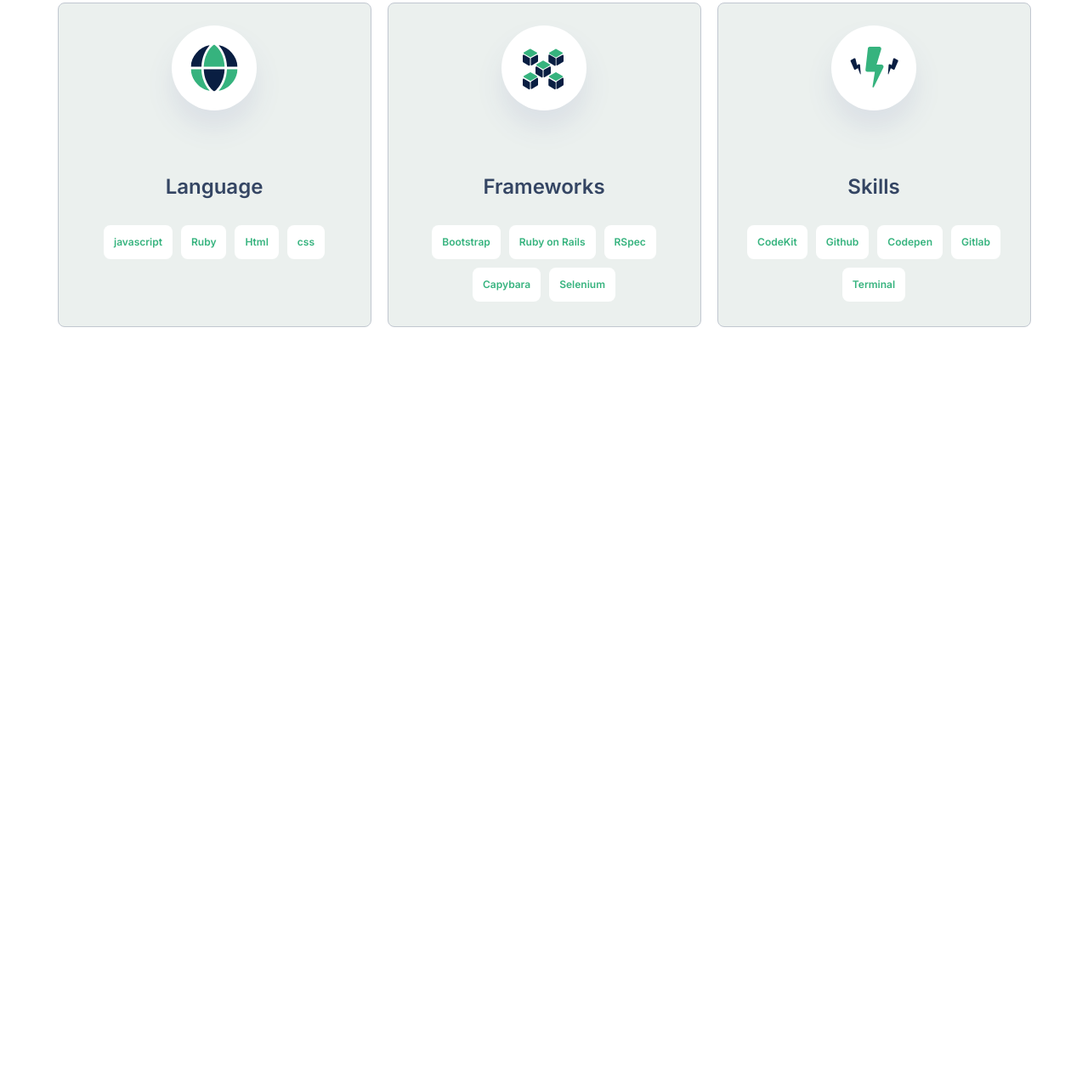
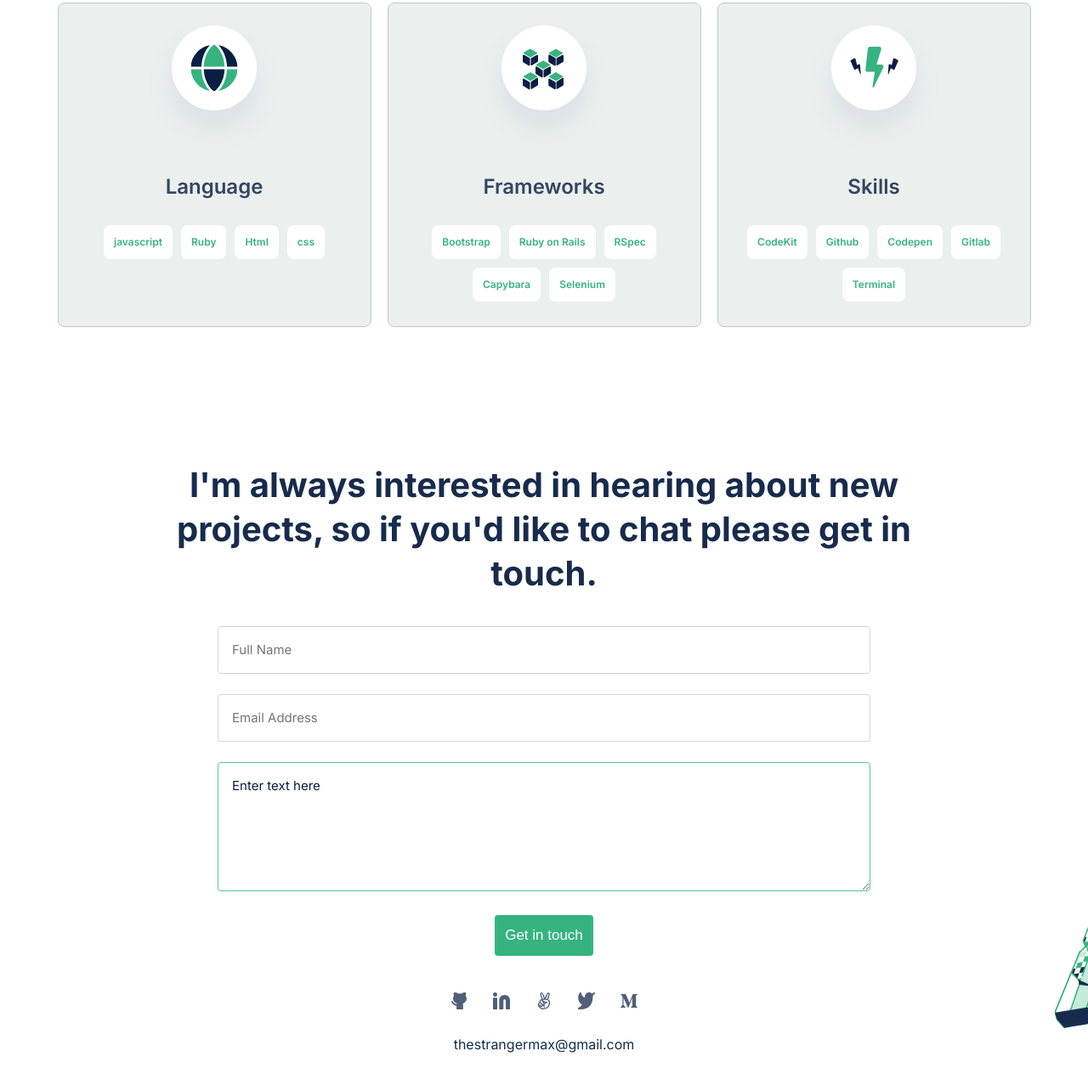
Before and after one commit to maxthestranger/mts_portfolio, a website: page index.html in a window 1280 px wide. Shown: the part 2447-3724 px from the top of the page at 85% size. Before the commit the page ends 2912 px from the top, so only its background shows below. Drawn offline with Linux system fonts and the light colour scheme.

Commit message:
add contact form structure

```diff
--- a/css/style.css
+++ b/css/style.css
@@ -34,6 +34,11 @@
   width: 100%;
   height: auto;
   vertical-align: baseline;
+}
+
+button {
+  border: 0;
+  cursor: pointer;
 }
 
 /* header navigation */
@@ -347,6 +352,65 @@
   margin: 5px;
 }
 
+/* contact */
+.contact {
+  background-image: url('../img/contact_bg.svg');
+  background-position: 100% 80%;
+  background-repeat: no-repeat;
+}
+
+.form {
+  width: 100%;
+  max-width: 768px;
+}
+
+.form ul {
+  list-style: none;
+  display: flex;
+  flex-direction: column;
+  align-items: center;
+  row-gap: 24px;
+}
+
+.form ul li {
+  width: 100%;
+}
+
+input,
+textarea {
+  background: #ffffff;
+  border: 1px solid #d0d9d4;
+  border-radius: 4px;
+  width: 100%;
+  padding: 15px 16px;
+  font-size: 15px;
+  line-height: 24px;
+  color: #6b778c;
+  font-family: 'Inter', sans-serif;
+}
+
+textarea {
+  border-color: #60c095;
+}
+
+input:focus-visible,
+textarea:focus-visible {
+  outline-color: #27c080;
+}
+
+input::placeholder,
+textarea::placeholder {
+  font-family: 'Inter', sans-serif;
+}
+
+textarea::placeholder {
+  color: #091e42;
+}
+
+.mt-17 {
+  margin-top: 17px;
+}
+
 /* 1020 */
 @media (max-width: 1020px) {
   .hero-description {
--- a/index.html
+++ b/index.html
@@ -370,6 +370,111 @@
           </div>
         </div>
       </section>
+
+      <section class="contact">
+        <div class="sec-wrapper">
+          <div class="sec-text">
+            <h2 class="sec-title">
+              I'm always interested in hearing about new projects, so if you'd
+              like to chat please get in touch.
+            </h2>
+            <form
+              action="https://formspree.io/f/xjvlwyba"
+              method="post"
+              class="form"
+            >
+              <ul>
+                <li>
+                  <input
+                    type="text"
+                    name="full_name"
+                    placeholder="Full Name"
+                    maxlength="30"
+                    required
+                  />
+                </li>
+
+                <li>
+                  <input
+                    type="email"
+                    name="email_address"
+                    placeholder="Email Address"
+                    maxlength="30"
+                    pattern="[A-Za-z0-9._%+-]+@[A-Za-z0-9.-]+\.[A-Za-z]{1,63}$"
+                    required
+                  />
+                </li>
+
+                <li>
+                  <textarea
+                    name="comment"
+                    rows="5"
+                    placeholder="Enter text here"
+                    maxlength="500"
+                    required
+                  ></textarea>
+                </li>
+
+                <li class="text-center">
+                  <button type="submit" class="btn">Get in touch</button>
+                </li>
+              </ul>
+            </form>
+
+            <ul class="socials">
+              <li>
+                <a
+                  href="https://github.com/maxthestranger"
+                  target="_blank"
+                  rel="noopener noreferrer"
+                >
+                  <img src="./img/github.svg" alt="github" />
+                </a>
+              </li>
+              <li>
+                <a
+                  href="https://www.linkedin.com/in/maxthestranger/"
+                  target="_blank"
+                  rel="noopener noreferrer"
+                >
+                  <img src="./img/linkedin.svg" alt="linkedIn" />
+                </a>
+              </li>
+              <li>
+                <a
+                  href="https://angel.co/u/max-the-stranger"
+                  target="_blank"
+                  rel="noopener noreferrer"
+                >
+                  <img src="./img/angelist.svg" alt="angelist" />
+                </a>
+              </li>
+              <li>
+                <a
+                  href="https://twitter.com/Maxthestranger"
+                  target="_blank"
+                  rel="noopener noreferrer"
+                >
+                  <img src="./img/twitter.svg" alt="twitter" />
+                </a>
+              </li>
+              <li>
+                <a
+                  href="https://medium.com/@maxthestranger"
+                  target="_blank"
+                  rel="noopener noreferrer"
+                >
+                  <img src="./img/medium.svg" alt="medium" />
+                </a>
+              </li>
+            </ul>
+
+            <a href="mailto:thestrangermax@gmail.com" class="mt-17"
+              >thestrangermax@gmail.com</a
+            >
+          </div>
+        </div>
+      </section>
     </main>
     <footer></footer>
   </body>
```
Also changed, not shown: img/contact_bg.svg (added).
